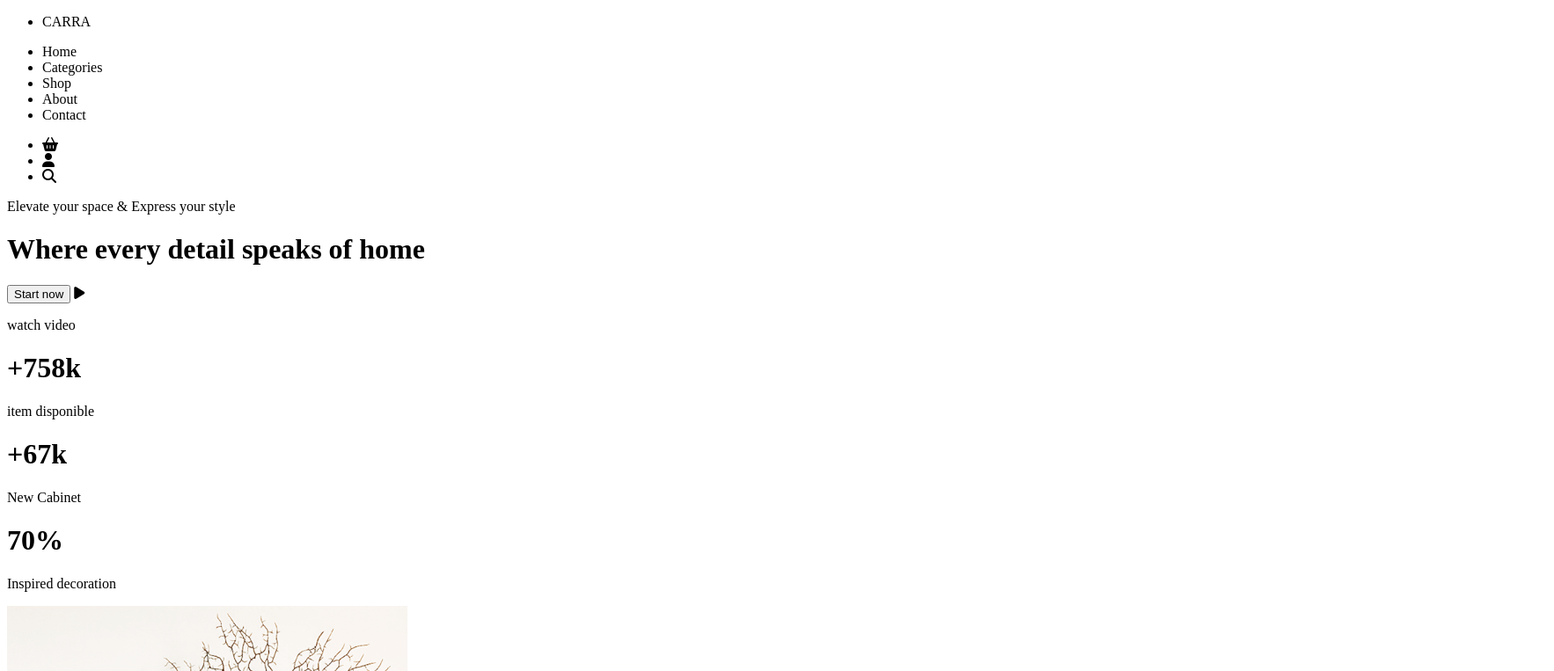
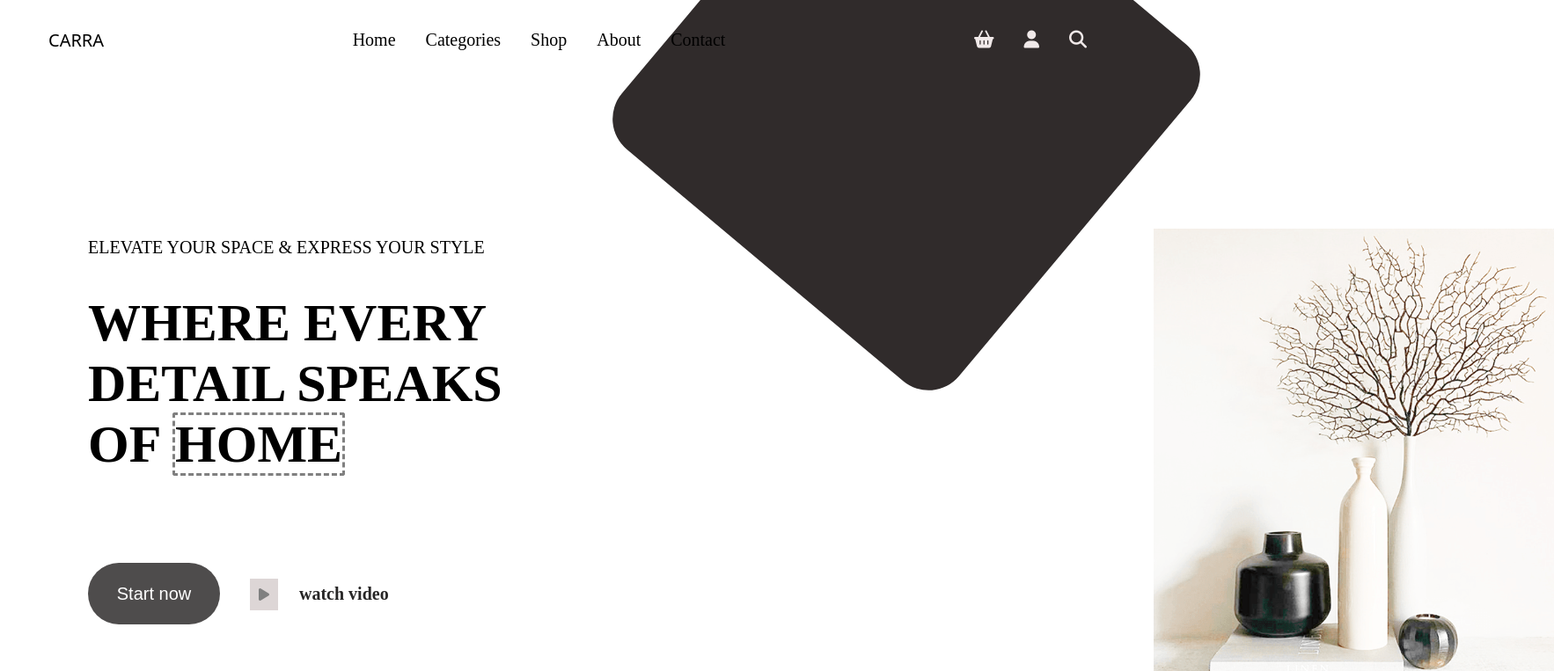
Before and after one commit to kevineumutoni/Home-decor, a plain HTML site: page index.html in a window 1280 px wide. Shown: the top 763 px of the page at 88% size, 1766 px wide, since content can reach past the window. Drawn offline with Linux system fonts and the light colour scheme; a web font is replaced by a local one.

Commit message:
assignment

```diff
--- a/index.html
+++ b/index.html
@@ -6,7 +6,7 @@
     <link rel="stylesheet" href="https://cdnjs.cloudflare.com/ajax/libs/font-awesome/6.7.2/css/all.min.css" integrity="sha512-Evv84Mr4kqVGRNSgIGL/F/aIDqQb7xQ2vcrdIwxfjThSH8CSR7PBEakCr51Ck+w+/U6swU2Im1vVX0SVk9ABhg==" crossorigin="anonymous" referrerpolicy="no-referrer" />
     <link href="https://fonts.cdnfonts.com/css/acumin-pro" rel="stylesheet">
     <link rel="icon" href="images/codeHiveLogo.jpg">
-    <link rel="stylesheet" href="styl.css">
+    <link rel="stylesheet" href="styles.css">
     <title>Home decors</title>
 
 </head>
```
